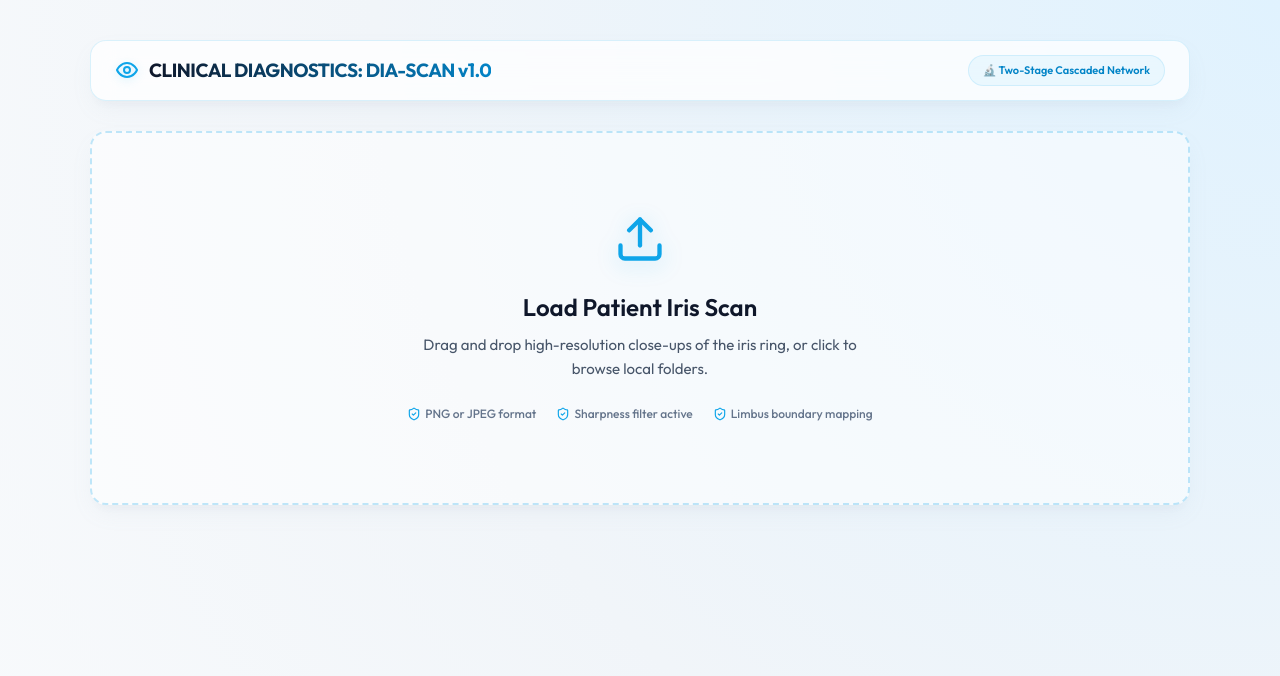
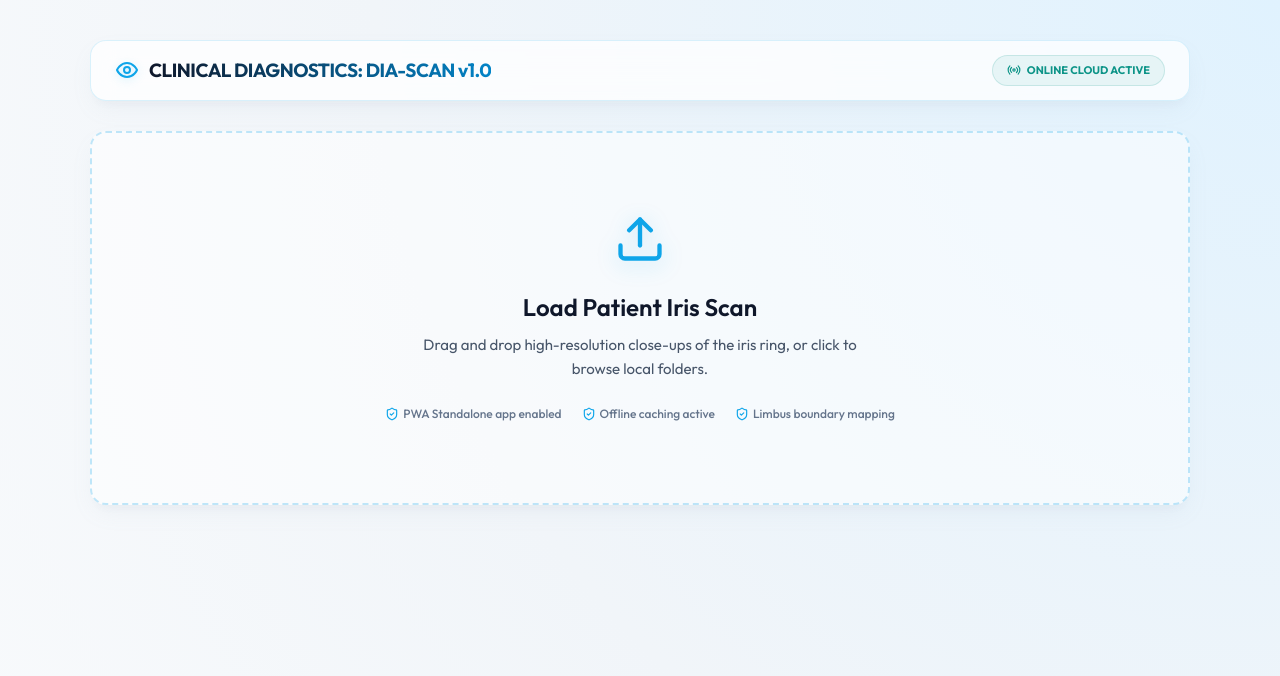
Before and after one commit to Bashar-ml-en/Iris-Diabetes-AI-system-, a React (Vite) app in the folder frontend/: page / in a window 1280 px wide. Shown: the top 676 px of the page. Built offline with nearby package versions, Linux system fonts and the light colour scheme.

Commit message:
Implement Explainable AI saliency visualizers, digital twin simulator overlays, and PWA offline sync badges

```diff
--- a/frontend/src/App.tsx
+++ b/frontend/src/App.tsx
@@ -1,5 +1,5 @@
 import React, { useState, useRef, useEffect } from 'react';
-import { Upload, Eye, Activity, AlertTriangle, ShieldCheck, Heart, Clock, Download, ChevronRight, RefreshCw, BarChart2 } from 'lucide-react';
+import { Upload, Eye, Activity, AlertTriangle, ShieldCheck, Heart, Clock, Download, ChevronRight, RefreshCw, BarChart2, Radio } from 'lucide-react';
 
 interface Prediction {
   sharpness: number;
@@ -9,6 +9,7 @@ interface Prediction {
   medical_advice: string;
   unwrapped_strip_b64: string | null;
   pancreas_roi_b64: string | null;
+  saliency_map_b64: string | null;
   latency_ms: number;
 }
 
@@ -29,7 +30,6 @@ const ClarkeErrorGrid: React.FC<ClarkeGridProps> = ({ predicted, reference, onRe
   const cx = mapValue(reference);
   const cy = 300 - mapValue(predicted);
 
-  // Clarke Zone Detection Logic
   const getZone = (ref: number, pred: number) => {
     const dev = Math.abs(ref - pred) / ref;
     if (dev <= 0.20 || (ref <= 70 && Math.abs(ref - pred) <= 15)) {
@@ -57,23 +57,17 @@ const ClarkeErrorGrid: React.FC<ClarkeGridProps> = ({ predicted, reference, onRe
 
       <div style={{ position: 'relative', width: '100%', maxWidth: '300px', margin: '0 auto', aspectRatio: '1/1' }}>
         <svg viewBox="0 0 300 300" style={{ width: '100%', height: '100%', background: '#f8fafc', borderRadius: '8px', border: '1px solid rgba(14,165,233,0.15)' }}>
-          {/* Diagonal target line */}
           <line x1="0" y1="300" x2="300" y2="0" stroke="rgba(15, 23, 42, 0.12)" strokeWidth="1.5" />
-
-          {/* Zone A boundaries (+-20%) */}
           <line x1="60" y1="300" x2="300" y2="60" stroke="#0d9488" strokeDasharray="3 3" strokeWidth="1" opacity="0.5" />
           <line x1="0" y1="240" x2="240" y2="0" stroke="#0d9488" strokeDasharray="3 3" strokeWidth="1" opacity="0.5" />
 
-          {/* Label lines */}
           <text x="140" y="140" fill="rgba(13, 148, 136, 0.12)" fontSize="20" fontWeight="bold" transform="rotate(-45 150 150)">ZONE A</text>
           <text x="25" y="100" fill="rgba(2, 132, 199, 0.08)" fontSize="18" fontWeight="bold">ZONE B</text>
           <text x="220" y="250" fill="rgba(220, 38, 38, 0.08)" fontSize="18" fontWeight="bold">ZONE C/D</text>
 
-          {/* Axes labels */}
           <text x="5" y="15" fill="#64748b" fontSize="9" fontWeight="500">Estimated (mg/dL)</text>
           <text x="220" y="292" fill="#64748b" fontSize="9" fontWeight="500">Reference (mg/dL)</text>
 
-          {/* Interactive Plotting Point */}
           <circle
             cx={cx}
             cy={cy}
@@ -83,7 +77,6 @@ const ClarkeErrorGrid: React.FC<ClarkeGridProps> = ({ predicted, reference, onRe
             strokeWidth="2"
             style={{ filter: `drop-shadow(0 2px 4px rgba(0,0,0,0.15))` }}
           />
-          {/* Crosshairs */}
           <line x1={cx} y1="0" x2={cx} y2="300" stroke={zone.color} strokeWidth="0.5" strokeDasharray="1 4" opacity="0.5" />
           <line x1="0" y1={cy} x2="300" y2={cy} stroke={zone.color} strokeWidth="0.5" strokeDasharray="1 4" opacity="0.5" />
         </svg>
@@ -118,6 +111,15 @@ function App() {
   const [error, setError] = useState<string | null>(null);
   const [prediction, setPrediction] = useState<Prediction | null>(null);
   const [referenceGlucose, setReferenceGlucose] = useState<number>(100);
+
+  // XAI & Digital Twin States
+  const [showAttention, setShowAttention] = useState<boolean>(true);
+  const [simulatorValue, setSimulatorValue] = useState<number>(100);
+
+  // Offline PWA Queue States
+  const [isOnline, setIsOnline] = useState<boolean>(navigator.onLine);
+  const [offlineQueue, setOfflineQueue] = useState<Array<{ name: string; size: number; date: string }>>([]);
+
   const fileInputRef = useRef<HTMLInputElement>(null);
 
   const steps = [
@@ -128,6 +130,19 @@ function App() {
     '🧠 Running Stage 1 Classifier neural network...',
     '🩸 Fetching Stage 2 Glucose Regressor predictions...'
   ];
+
+  useEffect(() => {
+    const handleOnline = () => setIsOnline(true);
+    const handleOffline = () => setIsOnline(false);
+
+    window.addEventListener('online', handleOnline);
+    window.addEventListener('offline', handleOffline);
+
+    return () => {
+      window.removeEventListener('online', handleOnline);
+      window.removeEventListener('offline', handleOffline);
+    };
+  }, []);
 
   useEffect(() => {
     if (loading) {
@@ -173,6 +188,18 @@ function App() {
   const runAnalysis = async () => {
     if (!file) return;
 
+    // Handle offline scan logging (PWA Offline Queue Mode)
+    if (!isOnline) {
+      const newScan = {
+        name: file.name,
+        size: file.size,
+        date: new Date().toLocaleTimeString()
+      };
+      setOfflineQueue(prev => [...prev, newScan]);
+      setError('Scan saved to offline queue. It will automatically upload and execute when network connection is restored.');
+      return;
+    }
+
     setLoading(true);
     setError(null);
     setPrediction(null);
@@ -195,12 +222,20 @@ function App() {
       setPrediction(data);
       if (data.estimated_glucose) {
         setReferenceGlucose(Math.round(data.estimated_glucose));
+        setSimulatorValue(Math.round(data.estimated_glucose));
       }
     } catch (err: any) {
       setError(err.message || 'An error occurred during analysis.');
     } finally {
       setLoading(false);
     }
+  };
+
+  const syncOfflineQueue = async () => {
+    if (offlineQueue.length === 0 || !file) return;
+    setError(null);
+    await runAnalysis();
+    setOfflineQueue([]);
   };
 
   const resetScanner = () => {
@@ -217,10 +252,33 @@ function App() {
     return '#0d9488'; // Teal
   };
 
+  // Helper for Digital Twin Simulator Visuals
+  const getTwinOverlayStyle = () => {
+    if (simulatorValue <= 120) {
+      return { fill: 'rgba(16, 185, 129, 0.2)', stroke: '#10b981', label: 'Optimal reflex fibers. High tissue density.' };
+    } else if (simulatorValue <= 180) {
+      const ratio = (simulatorValue - 120) / 60;
+      return {
+        fill: `rgba(249, 115, 22, ${0.2 + ratio * 0.2})`,
+        stroke: '#f97316',
+        label: 'Slight fiber spacing rarefaction. Light metabolic pigmentation.'
+      };
+    } else {
+      const ratio = Math.min((simulatorValue - 180) / 120, 1.0);
+      return {
+        fill: `rgba(239, 68, 68, ${0.4 + ratio * 0.3})`,
+        stroke: '#ef4444',
+        label: 'Hyperglycemic load. Spindle dilation and spot lesion forming.'
+      };
+    }
+  };
+
+  const twinStyle = getTwinOverlayStyle();
+
   return (
     <div style={{ maxWidth: '1100px', margin: '0 auto', padding: '40px 20px' }}>
 
-      {/* Soft Blue Background Glow for Light Mode */}
+      {/* Background Glows */}
       <div style={{ position: 'fixed', top: '-10%', right: '-10%', width: '500px', height: '500px', background: 'radial-gradient(circle, rgba(14,165,233,0.06) 0%, rgba(255,255,255,0) 70%)', zIndex: -1, pointerEvents: 'none' }} />
       <div style={{ position: 'fixed', bottom: '-10%', left: '-10%', width: '500px', height: '500px', background: 'radial-gradient(circle, rgba(2,132,199,0.04) 0%, rgba(255,255,255,0) 70%)', zIndex: -1, pointerEvents: 'none' }} />
 
@@ -232,9 +290,30 @@ function App() {
             CLINICAL DIAGNOSTICS: DIA-SCAN v1.0
           </span>
         </div>
-        <div style={{ display: 'flex', gap: '8px' }}>
-          <span style={{ fontSize: '11px', background: 'rgba(14,165,233,0.06)', color: '#0284c7', padding: '6px 14px', borderRadius: '20px', border: '1px solid rgba(14,165,233,0.12)', fontWeight: 600 }}>
-            🔬 Two-Stage Cascaded Network
+
+        {/* PWA Connection & Queue Badge */}
+        <div style={{ display: 'flex', alignItems: 'center', gap: '12px' }}>
+          {offlineQueue.length > 0 && isOnline && (
+            <button
+              onClick={syncOfflineQueue}
+              style={{ display: 'flex', alignItems: 'center', gap: '6px', fontSize: '11px', background: '#e0f2fe', color: '#0284c7', border: '1px solid #bae6fd', padding: '6px 14px', borderRadius: '20px', cursor: 'pointer', fontWeight: 700 }}
+            >
+              <RefreshCw size={12} style={{ animation: 'spin 4s linear infinite' }} /> Sync Offline Scans ({offlineQueue.length})
+            </button>
+          )}
+          <span style={{
+            fontSize: '11px',
+            background: isOnline ? 'rgba(13, 148, 136, 0.08)' : 'rgba(220, 38, 38, 0.08)',
+            color: isOnline ? '#0d9488' : '#dc2626',
+            padding: '6px 14px',
+            borderRadius: '20px',
+            border: `1px solid ${isOnline ? 'rgba(13, 148, 136, 0.15)' : 'rgba(220, 38, 38, 0.15)'}`,
+            fontWeight: 700,
+            display: 'flex',
+            alignItems: 'center',
+            gap: '6px'
+          }}>
+            <Radio size={14} style={{ animation: isOnline ? 'pulse 2s infinite' : 'none' }} /> {isOnline ? 'ONLINE CLOUD ACTIVE' : 'OFFLINE SCAN QUEUE'}
           </span>
         </div>
       </nav>
@@ -266,8 +345,8 @@ function App() {
               Drag and drop high-resolution close-ups of the iris ring, or click to browse local folders.
             </p>
             <div style={{ display: 'flex', gap: '20px', justifyContent: 'center', color: '#64748b', fontSize: '12px', fontWeight: 500 }}>
-              <span style={{ display: 'flex', alignItems: 'center', gap: '4px' }}><ShieldCheck size={14} color="#0ea5e9" /> PNG or JPEG format</span>
-              <span style={{ display: 'flex', alignItems: 'center', gap: '4px' }}><ShieldCheck size={14} color="#0ea5e9" /> Sharpness filter active</span>
+              <span style={{ display: 'flex', alignItems: 'center', gap: '4px' }}><ShieldCheck size={14} color="#0ea5e9" /> PWA Standalone app enabled</span>
+              <span style={{ display: 'flex', alignItems: 'center', gap: '4px' }}><ShieldCheck size={14} color="#0ea5e9" /> Offline caching active</span>
               <span style={{ display: 'flex', alignItems: 'center', gap: '4px' }}><ShieldCheck size={14} color="#0ea5e9" /> Limbus boundary mapping</span>
             </div>
           </div>
@@ -320,16 +399,17 @@ function App() {
                       style={{ filter: 'drop-shadow(0 2px 4px rgba(168, 85, 247, 0.3))' }}
                     />
 
-                    {/* Pancreas Sector wedge path (angles 270 to 315) */}
+                    {/* Digital Twin Pancreas Sector wedge path */}
                     <path
                       d="M 150 118 L 150 58 A 92 92 0 0 1 215 85 L 172.6 127.4 A 32 32 0 0 0 150 118 Z"
-                      fill="rgba(168, 85, 247, 0.18)"
-                      stroke="#a855f7"
+                      fill={twinStyle.fill}
+                      stroke={twinStyle.stroke}
                       strokeWidth="1.5"
+                      style={{ transition: 'all 0.4s ease' }}
                     />
 
                     {/* Annotations */}
-                    <text x="175" y="70" fill="#a855f7" fontSize="8.5" fontWeight="bold" opacity="0.9">PANCREAS ROI</text>
+                    <text x="175" y="70" fill={twinStyle.stroke} fontSize="8.5" fontWeight="bold" opacity="0.9">PANCREAS ROI</text>
                     <line x1="150" y1="150" x2="220" y2="150" stroke="rgba(15, 23, 42, 0.1)" strokeWidth="0.5" strokeDasharray="2 2" />
                     <line x1="150" y1="150" x2="150" y2="50" stroke="rgba(15, 23, 42, 0.1)" strokeWidth="0.5" strokeDasharray="2 2" />
                   </svg>
@@ -340,6 +420,27 @@ function App() {
                 <div style={{ background: 'rgba(220, 38, 38, 0.05)', border: '1px solid rgba(220, 38, 38, 0.15)', color: '#dc2626', borderRadius: '8px', padding: '12px', fontSize: '13px', display: 'flex', gap: '8px', alignItems: 'center', fontWeight: 500 }}>
                   <AlertTriangle size={16} />
                   <span>{error}</span>
+                </div>
+              )}
+
+              {/* Digital Twin Simulator Controller */}
+              {prediction && prediction.diagnosis === 'Diabetic' && (
+                <div style={{ background: 'rgba(15, 23, 42, 0.02)', padding: '14px', borderRadius: '8px', border: '1px solid rgba(15,23,42,0.05)' }}>
+                  <div style={{ display: 'flex', justifyContent: 'space-between', fontSize: '12px', fontWeight: 600, marginBottom: '6px' }}>
+                    <span style={{ color: '#475569' }}>Digital Twin: Glycemic Morphing</span>
+                    <span style={{ color: getGlucoseColor(simulatorValue) }}>{simulatorValue} mg/dL</span>
+                  </div>
+                  <input
+                    type="range"
+                    min="70"
+                    max="300"
+                    value={simulatorValue}
+                    onChange={(e) => setSimulatorValue(Number(e.target.value))}
+                    style={{ width: '100%', accentColor: getGlucoseColor(simulatorValue), cursor: 'pointer' }}
+                  />
+                  <p style={{ margin: '6px 0 0 0', fontSize: '11px', color: '#64748b', fontStyle: 'italic', lineHeight: 1.4 }}>
+                    {twinStyle.label}
+                  </p>
                 </div>
               )}
 
@@ -503,9 +604,25 @@ function App() {
         {/* OpenCV Segmentation Visualizer Panel */}
         {prediction && (
           <div className="glass animate-fade-in" style={{ padding: '24px' }}>
-            <h3 style={{ fontSize: '16px', fontWeight: 600, margin: '0 0 20px 0', display: 'flex', alignItems: 'center', gap: '8px', color: '#0f172a' }}>
-              <BarChart2 size={18} color="#0ea5e9" /> Preprocessing & ROI Extraction Engine
-            </h3>
+            <div style={{ display: 'flex', justifyContent: 'space-between', alignItems: 'center', marginBottom: '20px' }}>
+              <h3 style={{ fontSize: '16px', fontWeight: 600, margin: 0, display: 'flex', alignItems: 'center', gap: '8px', color: '#0f172a' }}>
+                <BarChart2 size={18} color="#0ea5e9" /> Preprocessing & ROI Extraction Engine
+              </h3>
+              <div style={{ display: 'flex', gap: '10px' }}>
+                <button
+                  onClick={() => setShowAttention(false)}
+                  style={{ background: !showAttention ? '#0ea5e9' : 'transparent', color: !showAttention ? '#ffffff' : '#64748b', border: '1px solid rgba(148, 163, 184, 0.25)', padding: '4px 12px', borderRadius: '6px', fontSize: '11px', cursor: 'pointer', fontWeight: 600 }}
+                >
+                  Raw Crops
+                </button>
+                <button
+                  onClick={() => setShowAttention(true)}
+                  style={{ background: showAttention ? '#0ea5e9' : 'transparent', color: showAttention ? '#ffffff' : '#64748b', border: '1px solid rgba(148, 163, 184, 0.25)', padding: '4px 12px', borderRadius: '6px', fontSize: '11px', cursor: 'pointer', fontWeight: 600 }}
+                >
+                  XAI Attention Maps
+                </button>
+              </div>
+            </div>
 
             <div style={{ display: 'grid', gridTemplateColumns: 'repeat(auto-fit, minmax(280px, 1fr))', gap: '20px' }}>
 
@@ -527,23 +644,24 @@ function App() {
                 )}
               </div>
 
-              {/* Pancreas Crop */}
+              {/* Pancreas Crop vs Saliency Heatmap */}
               <div style={{ display: 'flex', flexDirection: 'column', gap: '10px' }}>
                 <h4 style={{ fontSize: '11px', textTransform: 'uppercase', color: '#64748b', margin: 0, letterSpacing: '0.5px', fontWeight: 600 }}>
-                  2. Segmented Pancreas ROI (150x150 input to neural net)
+                  2. {showAttention ? 'Explainable AI (Grad-CAM Saliency Hotspots)' : 'Segmented Pancreas ROI (150x150 input)'}
                 </h4>
+
                 {prediction.pancreas_roi_b64 ? (
                   <div style={{ display: 'flex', justifyContent: 'center' }}>
                     <div style={{ border: '1px solid rgba(14, 165, 233, 0.12)', borderRadius: '8px', overflow: 'hidden', background: '#f8fafc', width: '150px', height: '150px' }}>
                       <img
-                        src={prediction.pancreas_roi_b64}
-                        alt="Pancreas ROI"
+                        src={showAttention && prediction.saliency_map_b64 ? prediction.saliency_map_b64 : prediction.pancreas_roi_b64}
+                        alt="Pancreas Target"
                         style={{ width: '100%', height: '100%', display: 'block' }}
                       />
                     </div>
                   </div>
                 ) : (
-                  <p style={{ color: '#64748b', fontSize: '12px' }}>Pancreas sector ROI not available.</p>
+                  <p style={{ color: '#64748b', fontSize: '12px' }}>Pancreas sector target visualizer not available.</p>
                 )}
               </div>
 
```
Also changed, not shown: 1 other file (tests, documents, lock files or other folders).
